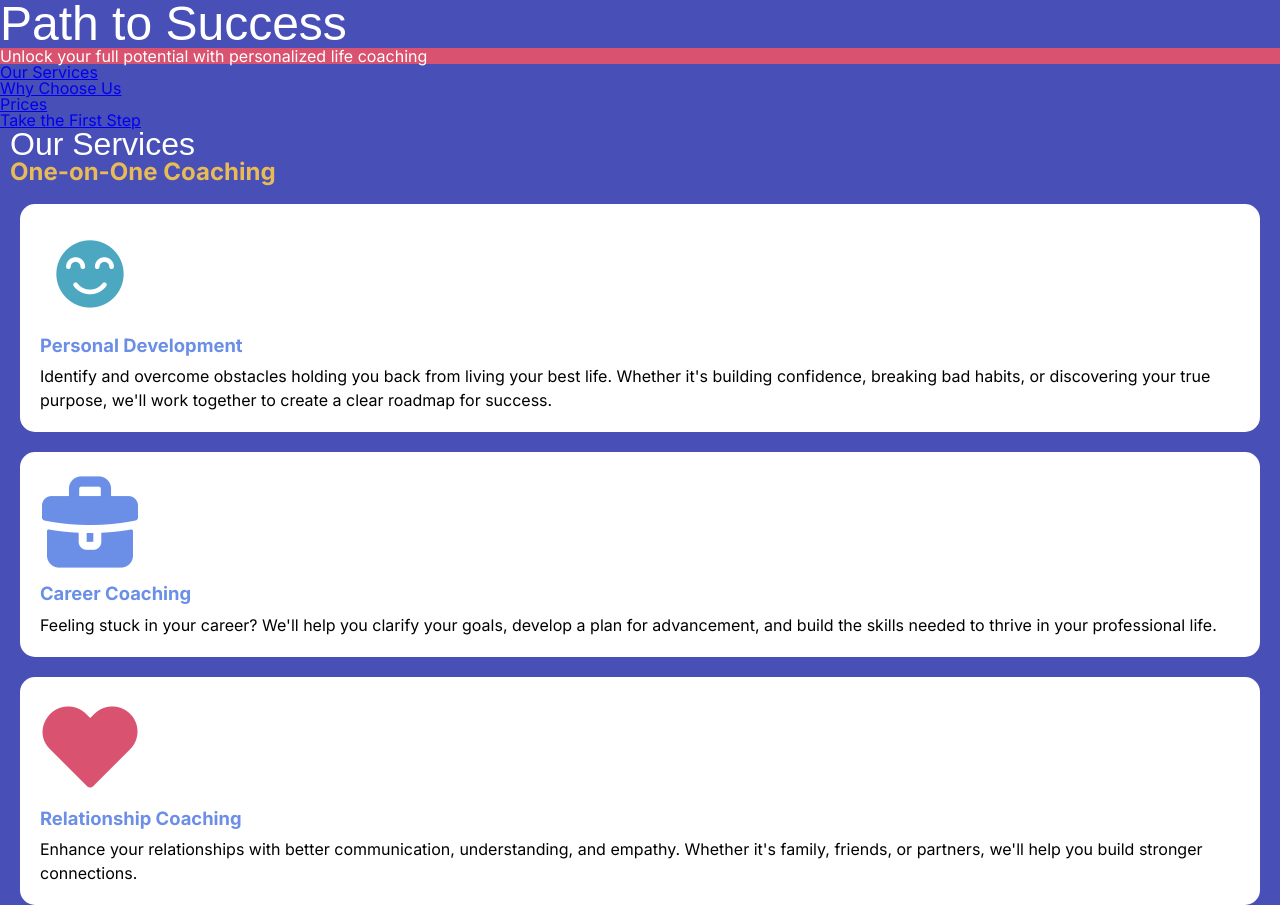
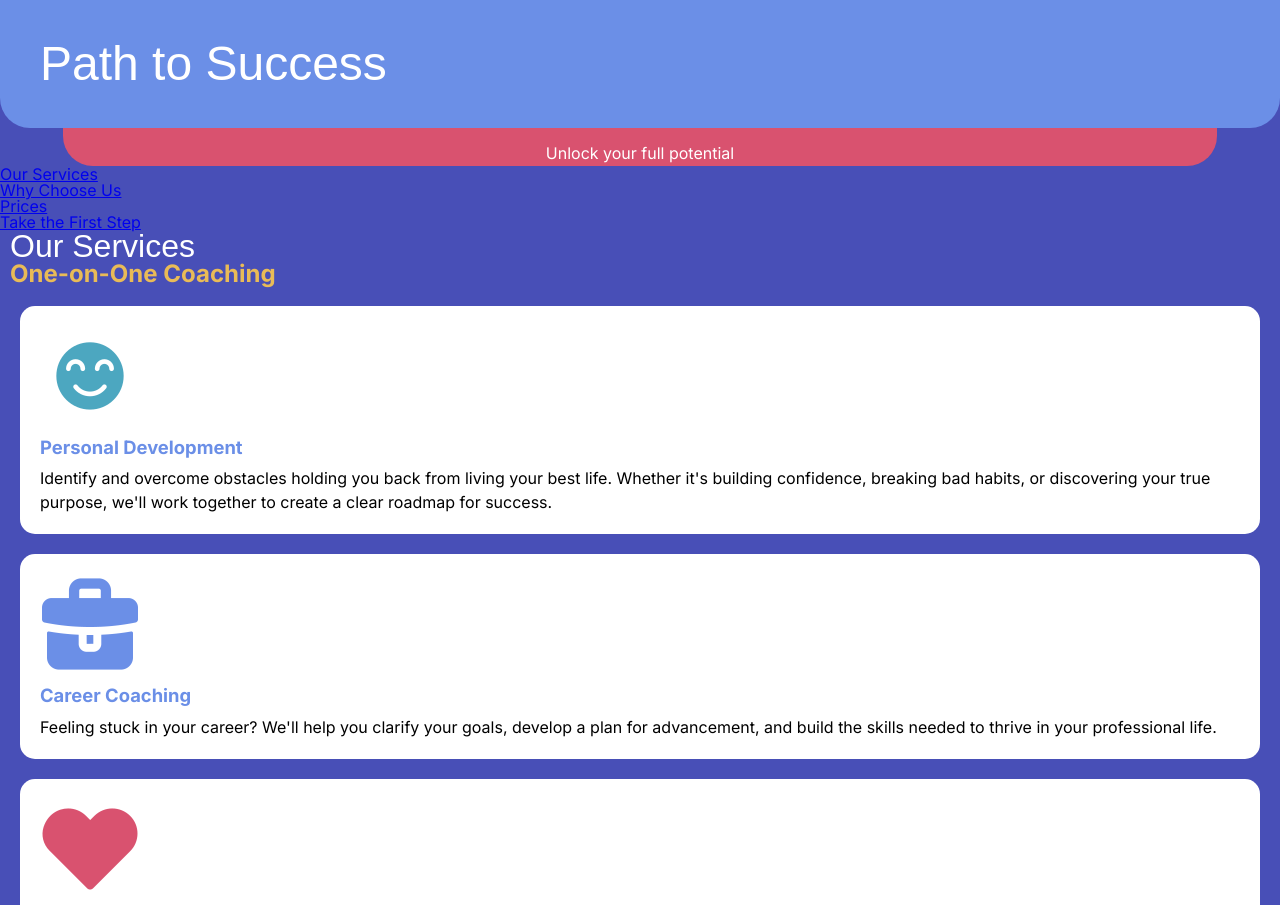
Before and after one commit to paleevang/path-to-success, a plain HTML site: page index.html in a window 1280 px wide. Shown: the top 905 px of the page. Drawn offline with Linux system fonts and the light colour scheme; a web font is replaced by a local one.

Commit message:
updated html header, finished header h1 & p

```diff
--- a/index.html
+++ b/index.html
@@ -10,7 +10,7 @@
         <!-- HEADER -->
         <header>
             <h1>Path to Success</h1>
-            <p>Unlock your full potential with personalized life coaching</p>
+            <p>Unlock your full potential</p>
             <nav>
                 <ul>
                     <li><a href="#">Our Services</a></li>
--- a/styles.css
+++ b/styles.css
@@ -106,12 +106,27 @@ table {
 
     /* Header */
     header h1 {
-        background-color: var(--purple);
+        background-color: var(--lavender);
+        padding: 40px;
+        border-bottom-left-radius: 30px;
+        border-bottom-right-radius: 30px;
+        position: relative;
+        z-index: 2;
     }
 
     header p {
         background-color: var(--pink);
         color: var(--white);
+        padding-top: 25px;
+        padding-bottom: 5px;
+        padding-left: 20px;
+        padding-right: 20px;
+        border-radius: 0px 0px 30px 30px;
+        width: 87%;
+        margin: -8px auto 0;
+        text-align: center;
+        position:relative;
+        z-index: 1;
     }
 
     /* Body */
```
